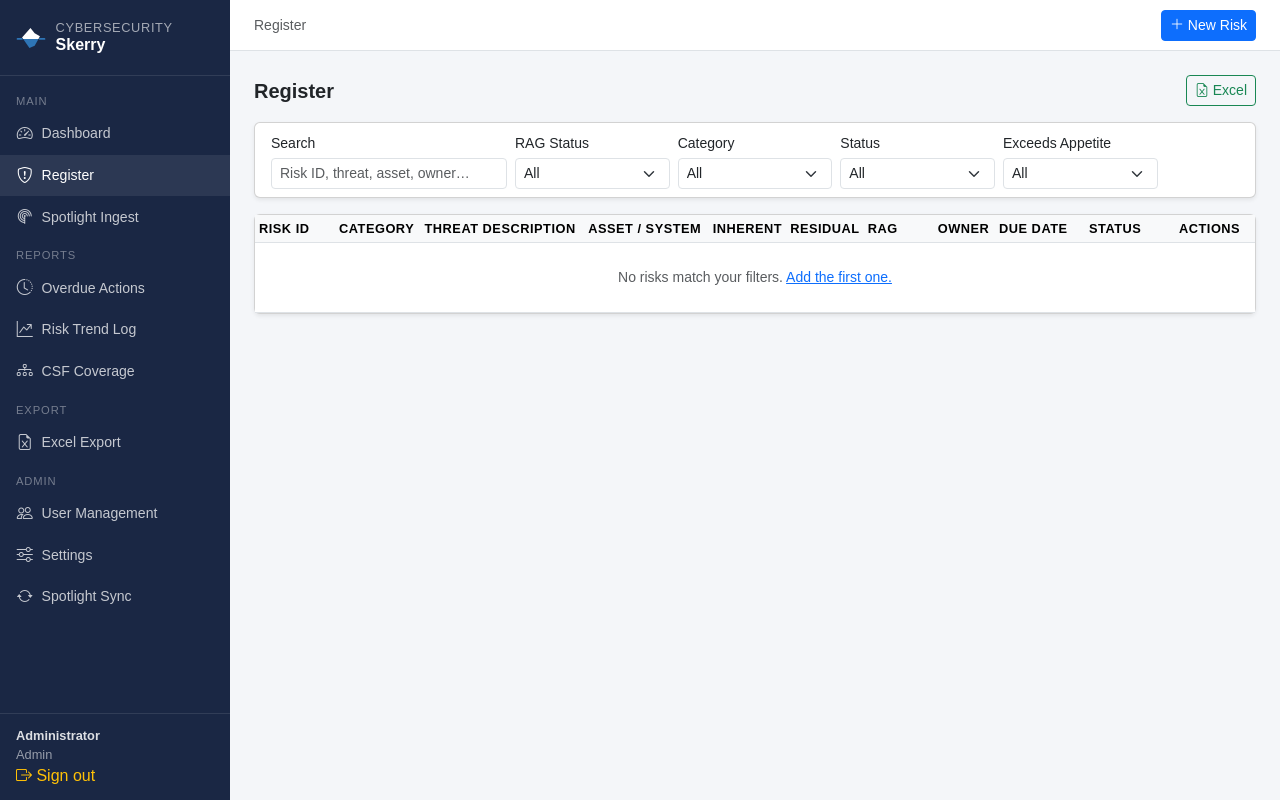
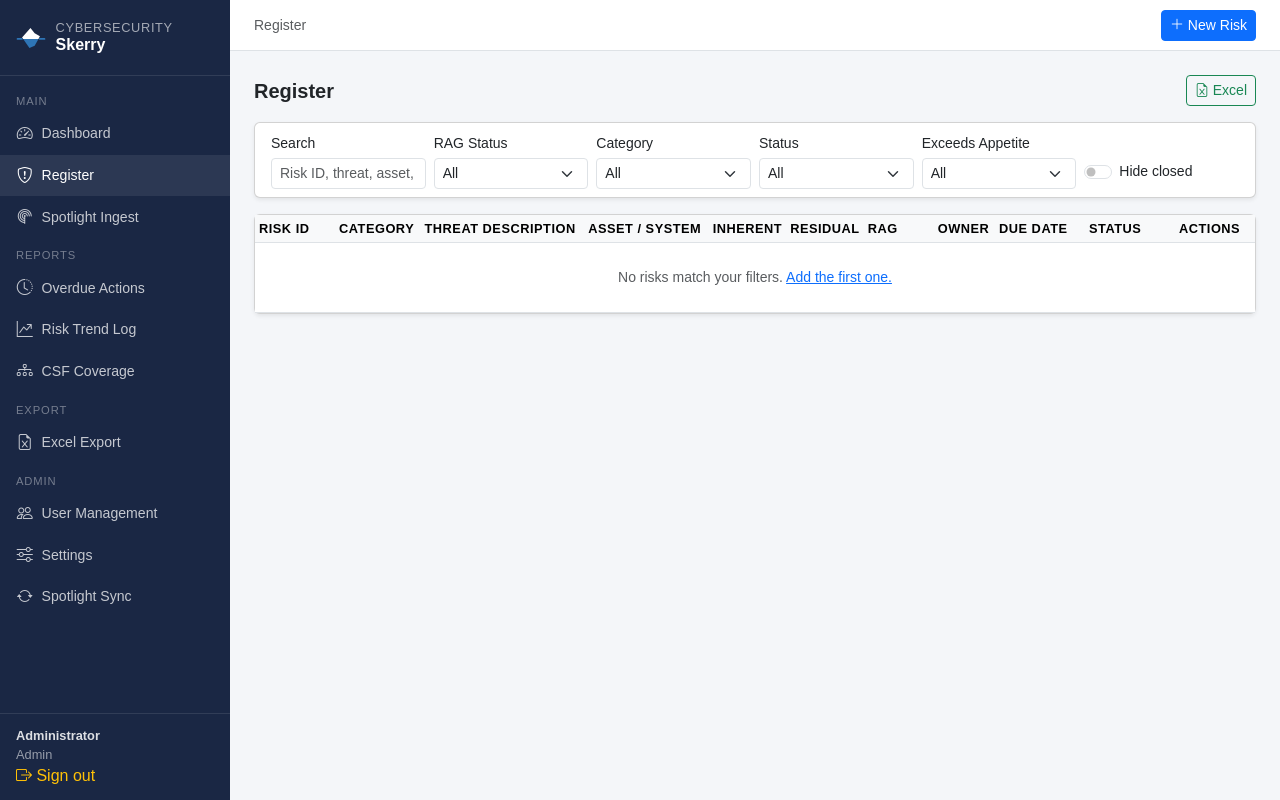
Before and after one commit to cyberclarities/skerry, a Flask app: page /risks/ in a window 1280 px wide. Run offline with Flask 3, Linux system fonts and the light colour scheme; a user stored in the database is signed in; data that the repository does not hold is empty; parts of the project's set-up code (start-up, migrations or seed data) failed here and were passed over; some libraries are stand-ins or nearby versions.

Commit message:
interface tweaks

```diff
--- a/app/routes/risk_routes.py
+++ b/app/routes/risk_routes.py
@@ -129,7 +129,10 @@ def list_risks():
     q = request.args.get("q", "").strip()
     rag_filter = request.args.get("rag", "")
     cat_filter = request.args.get("category", "")
-    status_filter = request.args.get("status", "")
+    # Several statuses can be ticked at once; none ticked means all. Values
+    # outside STATUSES are dropped rather than trusted.
+    status_filters = [s for s in request.args.getlist("status") if s in STATUSES]
+    hide_closed = request.args.get("hide_closed", "") in ("1", "on", "true", "yes")
     owner_filter = request.args.get("owner", "").strip()
     appetite_filter = request.args.get("appetite", "")
 
@@ -146,8 +149,11 @@ def list_risks():
         )
     if cat_filter:
         query = query.filter(Risk.risk_category == cat_filter)
-    if status_filter:
-        query = query.filter(Risk.status == status_filter)
+    if status_filters:
+        query = query.filter(Risk.status.in_(status_filters))
+    if hide_closed:
+        # A risk with no status set is not closed, so it stays visible.
+        query = query.filter(or_(Risk.status != "Closed", Risk.status.is_(None)))
     if owner_filter:
         query = query.filter(Risk.risk_owner.ilike(f"%{owner_filter}%"))
 
@@ -173,7 +179,8 @@ def list_risks():
         q=q,
         rag_filter=rag_filter,
         cat_filter=cat_filter,
-        status_filter=status_filter,
+        status_filters=status_filters,
+        hide_closed=hide_closed,
         owner_filter=owner_filter,
         appetite_filter=appetite_filter,
     )
--- a/app/templates/risks/list.html
+++ b/app/templates/risks/list.html
@@ -18,11 +18,12 @@
     <form id="filter-form"
           hx-get="{{ url_for('risks.list_risks') }}"
           hx-target="#risk-table-wrapper"
-          hx-trigger="change from:select, input from:[name=q] delay:400ms"
+          hx-trigger="change, input from:[name=q] delay:400ms"
+          hx-push-url="true"
           hx-indicator="#spinner"
           class="row g-2 align-items-end">
 
-      <div class="col-md-3">
+      <div class="col-md-2">
         <label class="form-label small mb-1">Search</label>
         <input type="text" name="q" class="form-control form-control-sm"
                placeholder="Risk ID, threat, asset, owner…" value="{{ q }}">
@@ -47,12 +48,24 @@
       </div>
       <div class="col-md-2">
         <label class="form-label small mb-1">Status</label>
-        <select name="status" class="form-select form-select-sm">
-          <option value="">All</option>
-          {% for s in statuses %}
-          <option value="{{ s }}" {{ "selected" if status_filter == s }}>{{ s }}</option>
-          {% endfor %}
-        </select>
+        <div class="dropdown">
+          <button type="button" id="status-toggle"
+                  class="form-select form-select-sm text-start"
+                  data-bs-toggle="dropdown" data-bs-auto-close="outside" aria-expanded="false">
+            {{ status_filters|join(", ") if status_filters else "All" }}
+          </button>
+          <div class="dropdown-menu p-2 small" style="min-width: 100%">
+            {% for s in statuses %}
+            <div class="form-check">
+              <input class="form-check-input status-check" type="checkbox" name="status"
+                     value="{{ s }}" id="status-{{ loop.index }}"
+                     {{ "checked" if s in status_filters }}>
+              <label class="form-check-label" for="status-{{ loop.index }}">{{ s }}</label>
+            </div>
+            {% endfor %}
+            <div class="border-top mt-2 pt-1 text-muted">None ticked shows all.</div>
+          </div>
+        </div>
       </div>
       <div class="col-md-2">
         <label class="form-label small mb-1">Exceeds Appetite</label>
@@ -62,8 +75,13 @@
           <option value="no" {{ "selected" if appetite_filter == "no" }}>No</option>
         </select>
       </div>
-      <div class="col-md-1 d-flex align-items-end">
-        <span id="spinner" class="htmx-indicator spinner-border spinner-border-sm text-primary"></span>
+      <div class="col-md-2 d-flex align-items-end">
+        <div class="form-check form-switch small mb-1">
+          <input class="form-check-input" type="checkbox" role="switch" name="hide_closed"
+                 value="1" id="hide-closed" {{ "checked" if hide_closed }}>
+          <label class="form-check-label text-nowrap" for="hide-closed">Hide closed</label>
+        </div>
+        <span id="spinner" class="htmx-indicator spinner-border spinner-border-sm text-primary ms-2"></span>
       </div>
     </form>
   </div>
@@ -74,3 +92,27 @@
   {% include "partials/risk_table.html" %}
 </div>
 {% endblock %}
+
+{% block scripts %}
+<script>
+  // Keep the Status button's label in step with the ticked boxes.
+  (function () {
+    var toggle = document.getElementById('status-toggle');
+    var hide = document.getElementById('hide-closed');
+    function label() {
+      var picked = Array.prototype.filter.call(
+        document.querySelectorAll('.status-check'), function (cb) { return cb.checked; }
+      ).map(function (cb) { return cb.value; });
+      toggle.textContent = picked.length ? picked.join(', ') : 'All';
+      // Ticking Closed while Hide closed is on would show nothing; say so.
+      var closed = document.querySelector('.status-check[value="Closed"]');
+      if (closed) { closed.parentElement.title = hide.checked ? 'Hidden while "Hide closed" is on' : ''; }
+    }
+    document.querySelectorAll('.status-check').forEach(function (cb) {
+      cb.addEventListener('change', label);
+    });
+    hide.addEventListener('change', label);
+    label();
+  })();
+</script>
+{% endblock %}
```
Also changed, not shown: tests/test_register_filters.py (added, +71 -0 lines).
